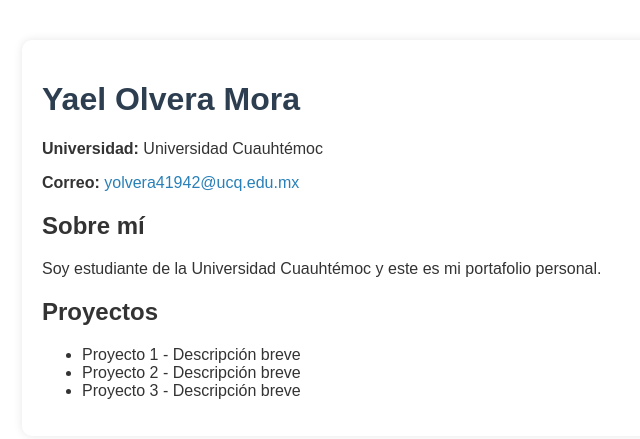
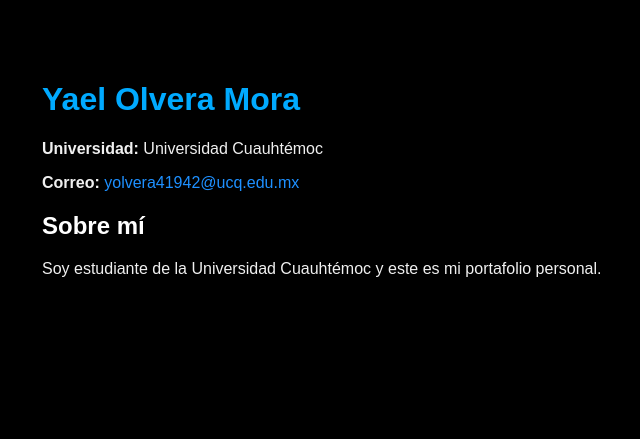
Before and after one commit to Morit444/cv---yael-, a plain HTML site: page index.html in a window 1280 px wide. Shown: the whole page, without its empty margins (298-938 px from the left). Drawn offline with Linux system fonts and the light colour scheme.

Commit message:
avance 2  portafolio

```diff
--- a/index.html
+++ b/index.html
@@ -6,27 +6,29 @@
   <style>
     body {
       font-family: Arial, sans-serif;
-      background-color: #f2f2f2;
-      color: #333;
+      background-color: #000000;
+      color: #f0f0f0;
       max-width: 600px;
       margin: 40px auto;
       padding: 20px;
-      background-color: #ffffff;
       border-radius: 10px;
-      box-shadow: 0 0 10px rgba(0,0,0,0.1);
     }
 
     h1 {
-      color: #2c3e50;
+      color: #00aaff;
     }
 
     a {
-      color: #2980b9;
+      color: #1e90ff;
       text-decoration: none;
     }
 
     a:hover {
       text-decoration: underline;
+    }
+
+    h2 {
+      color: #ffffff;
     }
   </style>
 </head>
@@ -41,12 +43,5 @@
   <h2>Sobre mí</h2>
   <p>Soy estudiante de la Universidad Cuauhtémoc y este es mi portafolio personal.</p>
 
-  <h2>Proyectos</h2>
-  <ul>
-    <li>Proyecto 1 - Descripción breve</li>
-    <li>Proyecto 2 - Descripción breve</li>
-    <li>Proyecto 3 - Descripción breve</li>
-  </ul>
-
 </body>
 </html>
```
